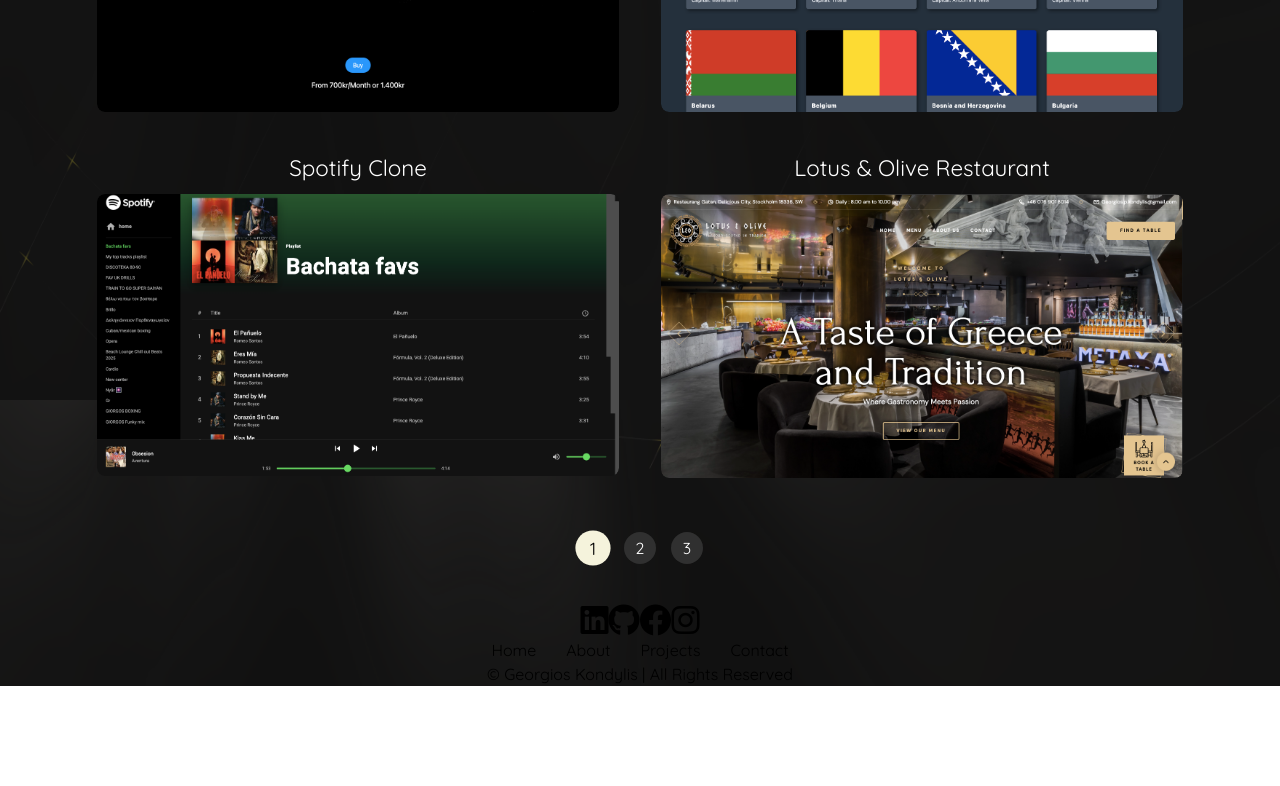
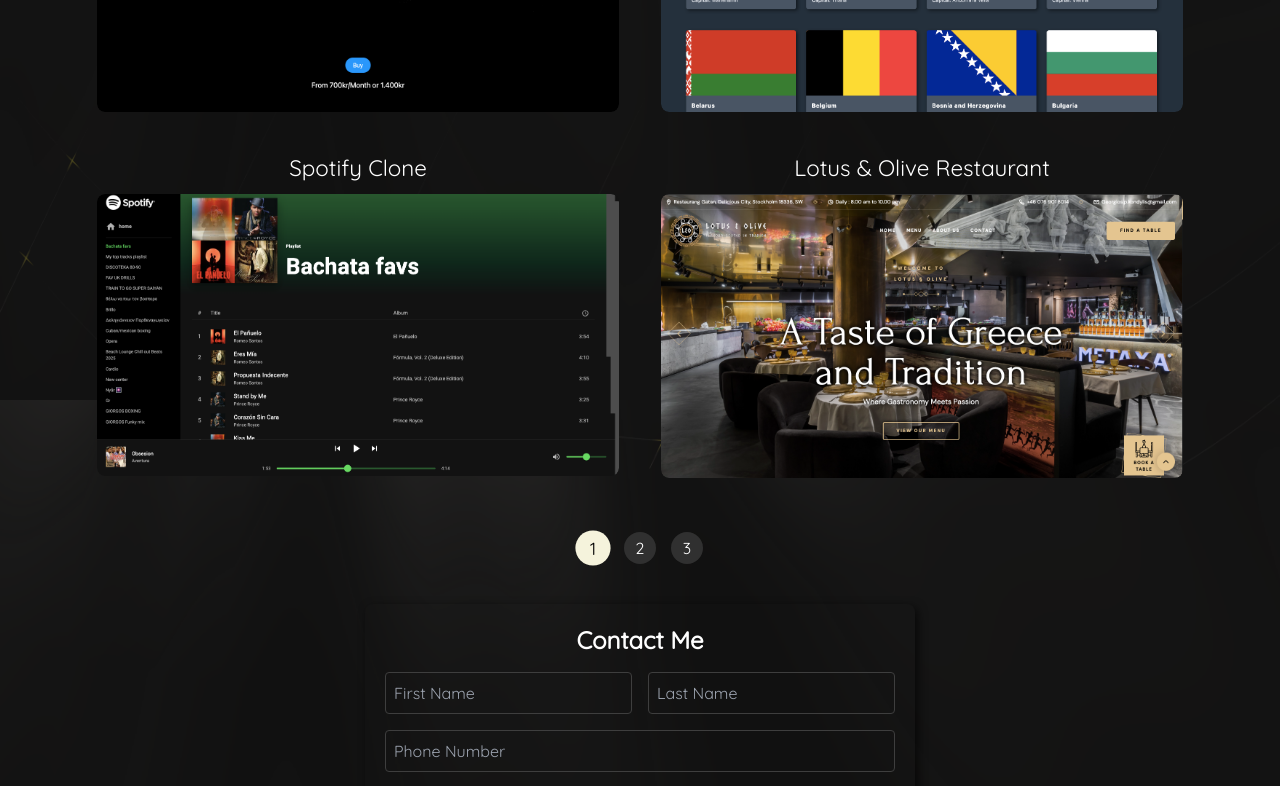
Before and after one commit to georgios-kondylis/React-Portfolio, a React (Vite) app: page / in a window 1280 px wide. Shown: the part 2000-2786 px from the top of the page. Before the commit the page ends 2686 px from the top, so only its background shows below. Built offline with nearby package versions, Linux system fonts and the light colour scheme.

Commit message:
created the form without the functionallity

```diff
--- a/src/components/Contact.jsx
+++ b/src/components/Contact.jsx
@@ -1,9 +1,73 @@
-import React from 'react'
+import React from "react";
+import { margins_paddings } from "../utils";
 
-const Contact = () => {
+const Contact = ({ darkMode, textColor, dynamicBorder }) => {
+  const rmv_focus_border = `${textColor} ${
+    darkMode ? "dark" : ""
+  } focus:outline-none focus:ring-0`;
+
   return (
-    <div>Contact</div>
-  )
-}
+    <div className={`${margins_paddings} flex items-center justify-center`}>
+      <div
+        className={`px-[20px] max-w-[550px] py-[20px] ${
+          darkMode
+            ? "shadow-[3px_3px_10px_#000000a2]"
+            : "shadow-[3px_3px_10px_#12121276]"
+        } rounded-lg`}
+      >
+        <h2 className={`${textColor} text-2xl font-semibold text-center mb-4`}>
+          Contact Me
+        </h2>
+        <form className="space-y-4">
+          <div className="grid grid-cols-2 gap-4">
+            <input
+              type="text"
+              placeholder="First Name"
+              className={`p-2 rounded w-full bg-transparent  ${rmv_focus_border} ${dynamicBorder}`}
+              required
+            />
+            <input
+              type="text"
+              placeholder="Last Name"
+              className={`p-2 rounded w-full bg-transparent ${rmv_focus_border} ${dynamicBorder}`}
+              required
+            />
+          </div>
+          <input
+            type="tel"
+            placeholder="Phone Number"
+            className={`p-2 rounded w-full bg-transparent ${rmv_focus_border} ${dynamicBorder}`}
+            required
+          />
+          <input
+            type="email"
+            placeholder="Email"
+            className={`p-2 rounded w-full bg-transparent ${rmv_focus_border} ${dynamicBorder} `}
+            required
+          />
+          <input
+            type="text"
+            placeholder="Subject"
+            className={`p-2 rounded w-full bg-transparent ${rmv_focus_border} `}
+            required
+          />
+          <textarea
+            placeholder="Message"
+            className={`h-[200px] p-2 rounded w-full bg-transparent ${rmv_focus_border} ${dynamicBorder} `}
+            required
+          ></textarea>
+          <button
+            type="submit"
+            className={`HeroBTN w-[50%] px-[10px] py-[5px] rounded-[4px] border border-[#f5f3dc] text-[#f5f3dc] ${
+              !darkMode && "bg-[#171717] border-none"
+            }`}
+          >
+            Send Message
+          </button>
+        </form>
+      </div>
+    </div>
+  );
+};
 
-export default Contact
+export default Contact;
--- a/src/components/Footer.jsx
+++ b/src/components/Footer.jsx
@@ -1,22 +1,16 @@
 import React from 'react'
 
-const Footer = ({darkMode}) => {
+const Footer = ({darkMode, textColor, textColor2}) => {
   return (
-    <div className='flex flex-col w-full items-center justify-center'>
-      <div className='flex w-full items-center justify-center'>
+    <div className='flex flex-col py-[40px] gap-[20px] w-full items-center justify-center'>
+      <div className={`${textColor2} flex gap-[30px] w-full items-center justify-center`}>
         <a href=""><i className={`fa-brands fa-linkedin text-[2rem] ${darkMode? 'hover:text-[#ffffff]' :'hover:text-[#4a4a4a]'} hover:scale-110 transition-all ease-in-out duration-300`}></i></a>
         <a href=""><i className={`fa-brands fa-github text-[2rem] ${darkMode? 'hover:text-[#ffffff]' :'hover:text-[#4a4a4a]'} hover:scale-110 transition-all ease-in-out duration-300`}></i></a>
         <a href=""><i className={`fa-brands fa-facebook text-[2rem] ${darkMode? 'hover:text-[#ffffff]' :'hover:text-[#4a4a4a]'} hover:scale-110 transition-all ease-in-out duration-300`}></i></a>
         <a href=""><i className={`fa-brands fa-instagram text-[2rem] ${darkMode? 'hover:text-[#ffffff]' :'hover:text-[#4a4a4a]'} hover:scale-110 transition-all ease-in-out duration-300`}></i></a>
       </div>
 
-      <div className='flex gap-[30px]'>
-        <a href="#">Home</a>
-        <a href="#">About</a>
-        <a href="#">Projects</a>
-        <a href="#">Contact</a>
-      </div>
-      <div> <p>© Georgios Kondylis | All Rights Reserved</p> </div>
+      <div className={`flex ${textColor}`}> <p>© Georgios Kondylis | All Rights Reserved</p> </div>
     </div>
   )
 }
--- a/src/components/Home.jsx
+++ b/src/components/Home.jsx
@@ -3,20 +3,22 @@
 import HeroSection from './HeroSection';
 import AboutSection from './AboutSection';
 import Projects from './Projects';
+import Contact from './Contact';
 import ContactForm from './contactForm';
 import Footer from './Footer';
 
 
 const Home = ({ darkMode, setDarkMode, textColor2, textColor, sideNavIsOpen, setSideNavIsOpen, toggleSideNav }) => {
 
-  const homeStyles = 'pt-[70px]'
+  const dynamicBorder = `border ${darkMode ? 'border-[#3e3e3e] hover:border-[#f5f3dc] transition-all ease-in-out duration-300' : 'border-[#b5b5b59b] hover:border-[#121212c9] transition-all ease-in-out duration-300'}`;
 
   return (
     <div id='home' className={`pt-[70px]`}>
       <HeroSection textColor={textColor} textColor2={textColor2} darkMode={darkMode}/>
       <AboutSection textColor={textColor} textColor2={textColor2} darkMode={darkMode}/>
       <Projects textColor={textColor} darkMode={darkMode}/>
-      <Footer textColor={textColor} darkMode={darkMode} />
+      <Contact darkMode={darkMode} textColor={textColor} textColor2={textColor2} dynamicBorder={dynamicBorder}/>
+      <Footer textColor={textColor} textColor2={textColor2} darkMode={darkMode} />
     </div>
   )
 }
--- a/src/index.css
+++ b/src/index.css
@@ -1,22 +1,27 @@
 @tailwind base;
 @tailwind components;
 @tailwind utilities;
-/* p {
-  color: #f5f3dc;
-} */
+
+input:-webkit-autofill,
+input:-webkit-autofill:hover,
+input:-webkit-autofill:focus,
+textarea:-webkit-autofill,
+textarea:-webkit-autofill:hover,
+textarea:-webkit-autofill:focus {
+  -webkit-text-fill-color: #121212 !important;
+  background-color: #ffffff00 !important;
+  box-shadow: 0 0 0px 1000px #fefcea inset !important;
+}
+
 html {
   scroll-behavior: smooth;
 }
-
+h2 {
+  color: #000000a2;
+}
 body {
   font-family: 'Quicksand', sans-serif;
 }
-
-/* h1 {
-  color: #f5f3dc; beige hover
-} */
-
-/* main dark bg-[#121212] */
 
 .HeroBTN {
   position: relative;
@@ -28,24 +33,30 @@
 }
 
 .HeroBTN::after {
-  content: ""; /* Required for pseudo-elements */
+  content: "";
   position: absolute;
   width: 40%;
   height: 300%;
   background:linear-gradient(90deg, #00000000, #e8e8e859, #00000000);
   top: 50%;
   left: -15%;
-  transform: translate(-50%, -50%); /* Centers the pseudo-element */
+  transform: translate(-50%, -50%);
   transition: all 0.9s ease;
   position: none;
 }
 .HeroBTN:hover::after {
-  content: ""; /* Required for pseudo-elements */
+  content: "";
   position: absolute;
   width: 30%;
   height: 300%;
   background:linear-gradient(90deg, #00000000, #e8e8e859, #00000000);
   top: 50%;
   left: 200%;
-  transform: translate(-50%, -50%); /* Centers the pseudo-element */
+  transform: translate(-50%, -50%);
 }
+
+/* h1 {
+  color: #f5f3dc; beige hover
+} */
+
+/* main dark bg-[#121212] */
--- a/src/utils.js
+++ b/src/utils.js
@@ -106,3 +106,5 @@
       description: "An app that generates secure random passwords based on user-selected filters.",
     },
   ];
+
+  export const margins_paddings = `max-sm:px-[20px] max-md:px-[40px] md:px-[60px] lg:px-[100px]`;
```
